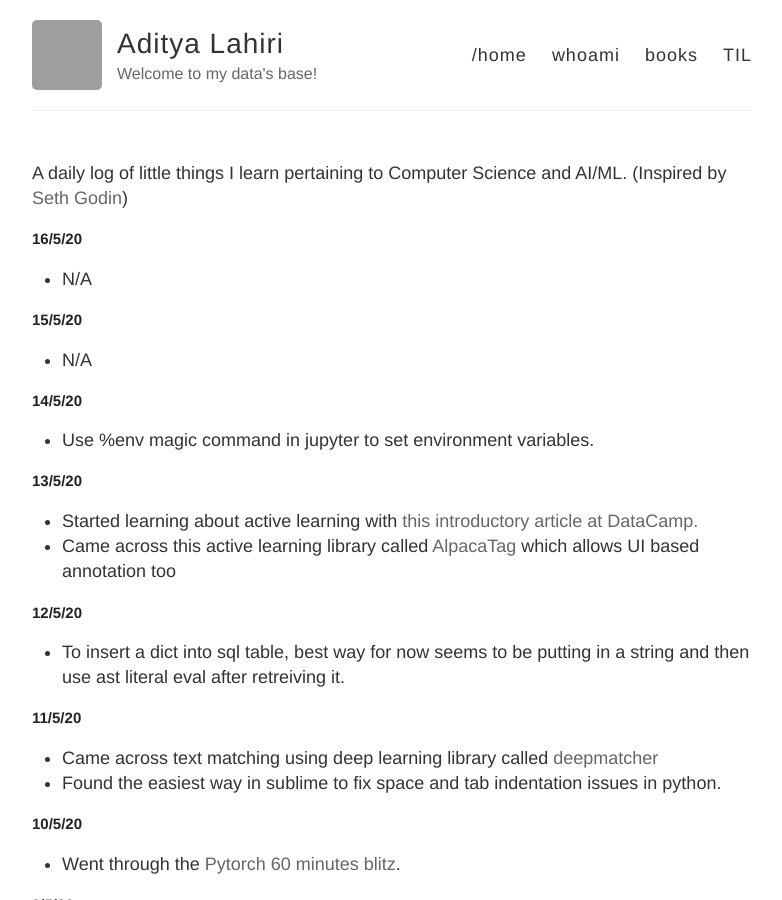
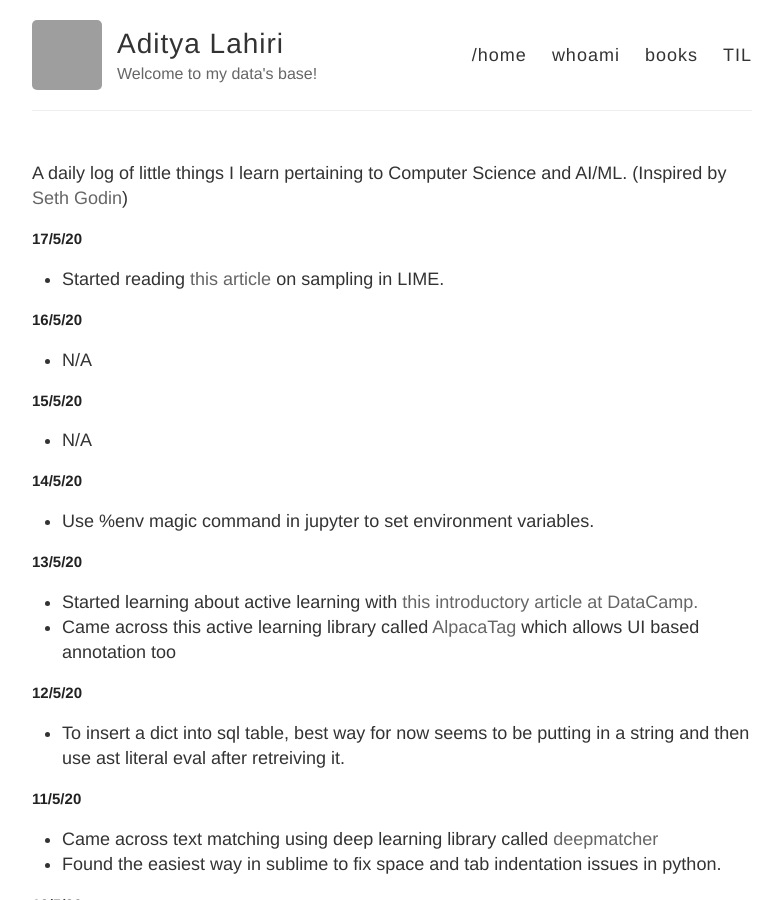
Before and after one commit to adityalahiri/adityalahiri.github.io, a Jekyll site: the page built from TIL.md, in a window 1280 px wide and 900 px high. Shown: the whole window, without its empty margins (248-1030 px from the left). Built offline with Jekyll 4.4.1, drawn with Linux system fonts in a browser that asks for light colours; our own code applies the rules of GitHub Pages for plain Markdown files; grey boxes are pictures that could not be loaded.

Commit message:
Update 17/5/20

```diff
--- a/TIL.md
+++ b/TIL.md
@@ -1,5 +1,9 @@
 A daily log of little things I learn pertaining to Computer Science and AI/ML.
 (Inspired by [Seth Godin](https://seths.blog/))
+
+## 17/5/20
+
+* Started reading [this article](https://compstat-lmu.github.io/iml_methods_limitations/lime-sample.html) on sampling in LIME.
 
 ## 16/5/20
 
```
